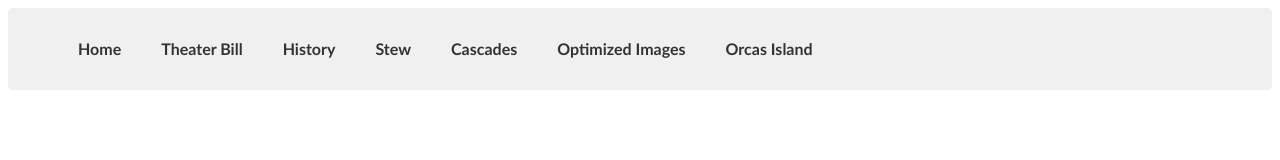
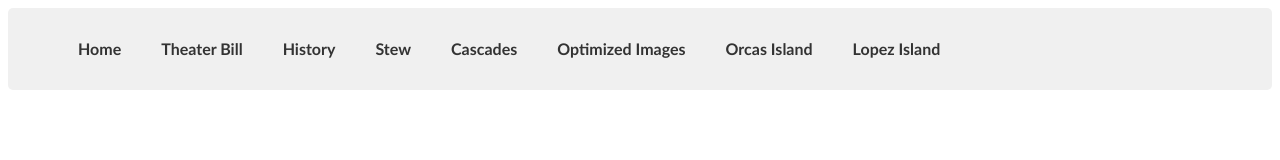
Before and after one commit to chlarson74/graph130-spring25, a plain HTML site: page pages/nav.html in a window 1280 px wide. Drawn offline with Linux system fonts and the light colour scheme.

Commit message:
Update nav.html

```diff
--- a/pages/nav.html
+++ b/pages/nav.html
@@ -17,6 +17,7 @@
             <li><a href="cascade.html">Cascades</a></li>
             <li><a href="optimizing-images.html">Optimized Images</a></li>
             <li><a href="orcas.html">Orcas Island</a></li>
+            <li><a href="lopez.html">Lopez Island</a></li>
         </ul>
     </nav>
 </body>
```
